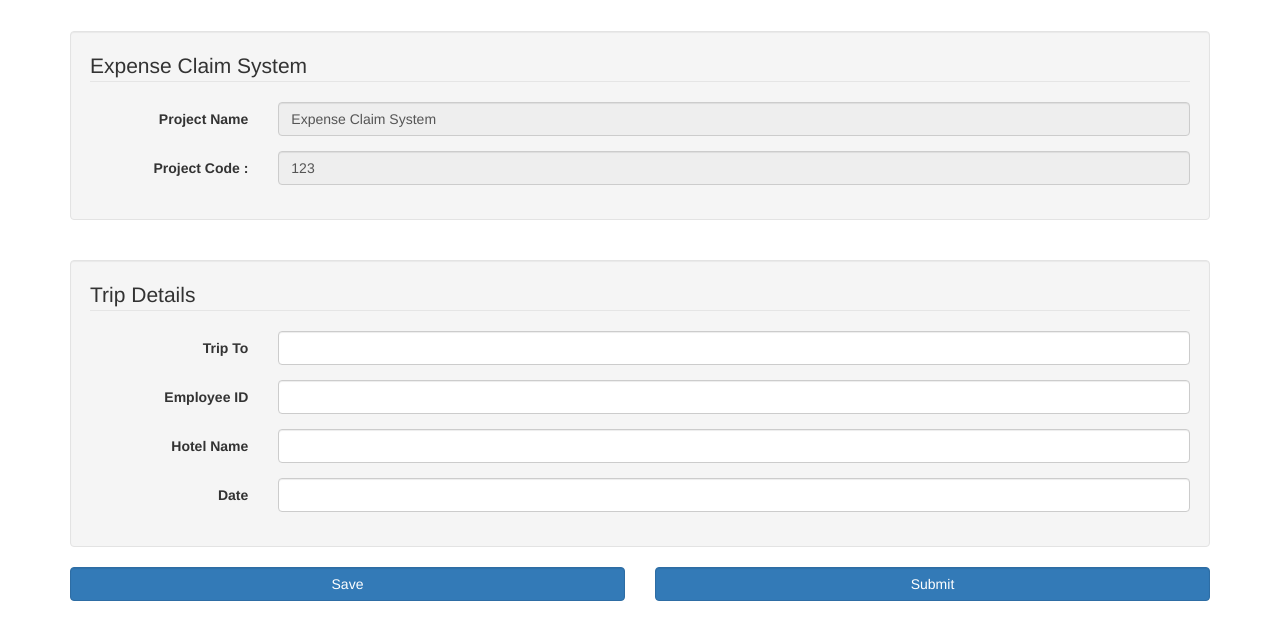
After one commit to n2iw/Expense-Claim-System, a Java web app: page /add_trip.jsp in a window 1280 px wide. The commit adds this page. Shown: the top 640 px of the page. Run offline with Tomcat 11, a stand-in JSP engine, Linux system fonts and the light colour scheme; some libraries are stand-ins or nearby versions.

```diff
--- /dev/null
+++ b/WebContent/add_trip.jsp
@@ -0,0 +1,77 @@
+<%
+	String title = "Add Trip";
+%>
+<%@include file="WEB-INF/Header.jsp"%>
+
+<div class="container">
+	<div class="row">
+		<h1 class="col-sm-8 col-sm-offset-2"></h1>
+	</div>
+		<form class="form-horizontal" action="#" method="post" enctype="multipart/form-data">
+			<div class="well">
+				<fieldset>
+					<legend>Expense Claim System</legend>
+						<div class="form-group">
+							<label class="control-label col-sm-2">Project Name </label>
+							<div class="col-sm-10">
+								<input type="text" class="form-control" readonly value="Expense Claim System">
+							</div>
+						</div>
+
+						<div class="form-group">
+							<label class="control-label col-sm-2">Project Code : </label>
+							<div class="col-sm-10">
+								<input type="text" class="form-control" readonly value="123">
+							</div>
+						</div>
+				</fieldset>
+			</div>
+		</form>
+		<br>
+		<form class="form-horizontal" action="#" method="post" enctype="multipart/form-data">
+			<div class="well">
+				<fieldset>
+					<legend>Trip Details</legend>
+						<div class="form-group">
+							<label class="control-label col-sm-2">Trip To </label>
+							<div class="col-sm-10">
+								<input type="text" class="form-control">
+							</div>
+						</div>
+
+						<div class="form-group">
+							<label class="control-label col-sm-2">Employee ID </label>
+							<div class="col-sm-10">
+								<input type="text" class="form-control">
+							</div>
+						</div>
+
+						<div class="form-group">
+							<label class="control-label col-sm-2">Hotel Name </label>
+							<div class="col-sm-10">
+								<input type="text" class="form-control">
+							</div>
+						</div>
+
+						<div class="form-group">
+							<label class="control-label col-sm-2">Date </label>
+							<div class="col-sm-10">
+								<input type="text" class="form-control">
+							</div>
+						</div>
+					</fieldset>
+
+				</div>
+
+				<div class="form-group">
+					<div class="col-sm-6">
+						<a class="btn btn-primary form-control" href="project_details.jsp" role="button">Save</a>
+					</div>
+					<div class="col-sm-6">
+						<a class="btn btn-primary form-control" href="project_details.jsp" role="button">Submit</a>
+					</div>
+				</div>
+			</form>
+</div>
+
+<%@include file="WEB-INF/Footer.jsp"%>
```
Also changed, not shown: WebContent/addProject.jsp (+22 -20 lines), WebContent/manager.jsp (+18 -15 lines), WebContent/project_details.jsp (added, +61 -0 lines).
